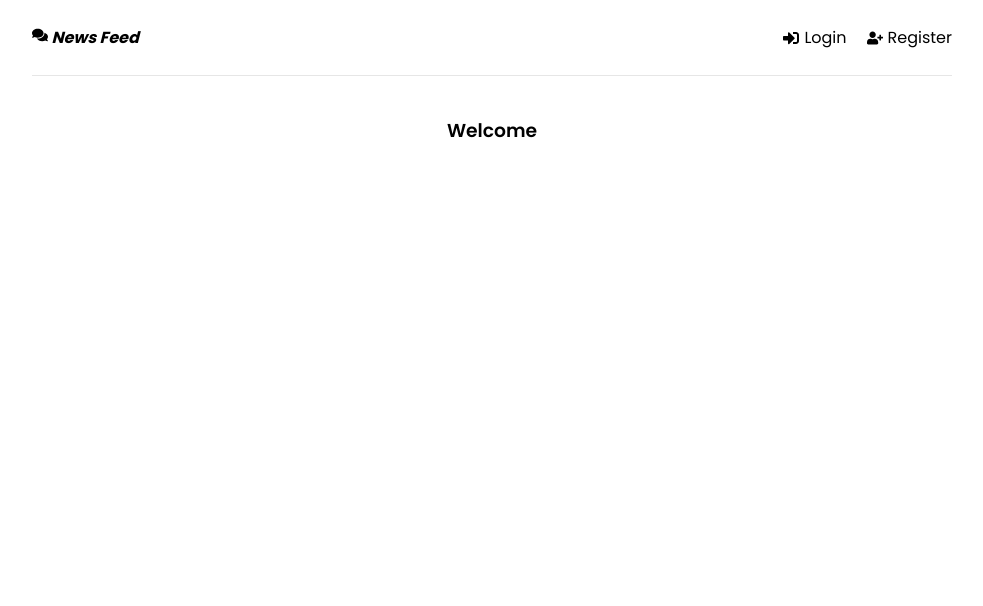
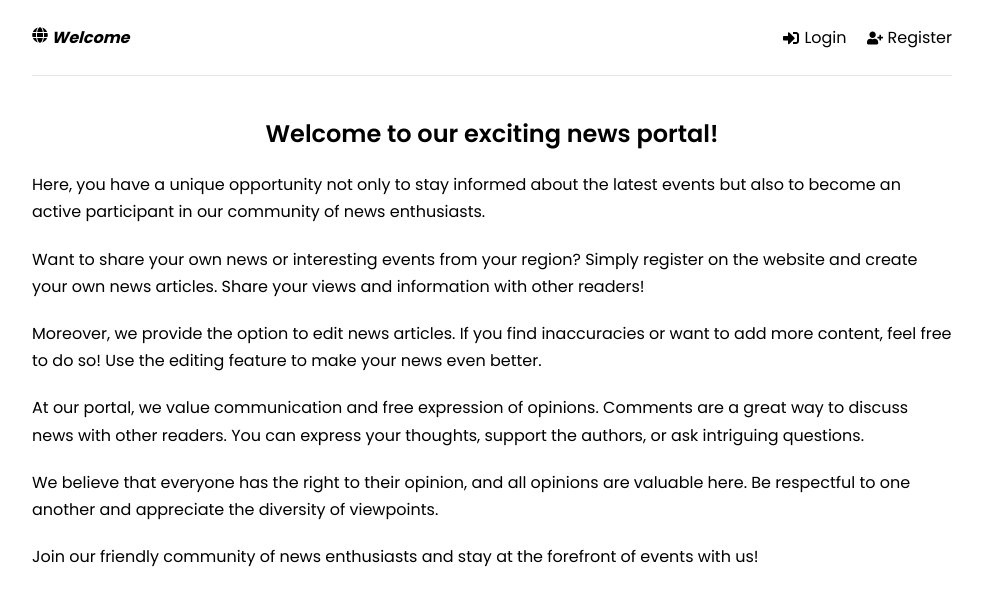
Before and after one commit to S1lkway/blog_mern, a React (Create React App) app in the folder frontend/: page / in a window 1280 px wide. Shown: the top 606 px of the page, without its empty margins (148-1131 px from the left). Built offline with nearby package versions, Linux system fonts and the light colour scheme.

Commit message:
add main page text in header

```diff
--- a/frontend/src/components/Header.jsx
+++ b/frontend/src/components/Header.jsx
@@ -1,4 +1,4 @@
-import { FaComments, FaBookOpen, FaSignInAlt, FaSignOutAlt, FaUserPlus, FaUserEdit } from 'react-icons/fa'
+import { FaComments, FaBookOpen, FaSignInAlt, FaSignOutAlt, FaUserPlus, FaUserEdit, FaGlobe } from 'react-icons/fa'
 import { Link, useNavigate } from 'react-router-dom'
 import { useSelector, useDispatch } from 'react-redux'
 import { logout, reset } from '../features/auth/authSlice'
@@ -20,9 +20,16 @@ function Header() {
   return (
     <header className='header'>
       <div className='logo'>
-        <Link to='/news'>
-          <h4><i>< FaComments /> News Feed </i></h4>
-        </Link>
+        {user ? (
+          <Link to='/news'>
+            <h4><i>< FaComments /> News Feed </i></h4>
+          </Link>
+        ) : (
+          <Link to='/'>
+            <h4><i>< FaGlobe /> Welcome </i></h4>
+          </Link>
+        )}
+
       </div>
       <ul>
         {user ? (
--- a/frontend/src/index.css
+++ b/frontend/src/index.css
@@ -61,6 +61,11 @@ h3 {
 .content {
   width: 100%;
   margin: 0 auto;
+}
+
+.welcomeText p {
+  text-align: left;
+  margin-top: 20px;
 }
 
 /** REACTMODAL WINDOWS             */
@@ -364,7 +369,7 @@ h1 {
 .commentForm form {
   display: flex;
   align-items: center;
-  /* padding: 0rem 1rem; */
+  padding: 0rem 3rem;
 }
 
 .commentTextArea {
--- a/frontend/src/pages/Main.jsx
+++ b/frontend/src/pages/Main.jsx
@@ -1,6 +1,21 @@
 function Main() {
   return (
-    <h3>Welcome</h3>
+    <div>
+      <h2>Welcome to our exciting news portal!</h2>
+      <div className="welcomeText">
+        <p>Here, you have a unique opportunity not only to stay informed about the latest events but also to become an active participant in our community of news enthusiasts.</p>
+
+        <p>Want to share your own news or interesting events from your region? Simply register on the website and create your own news articles. Share your views and information with other readers!</p>
+
+        <p>Moreover, we provide the option to edit news articles. If you find inaccuracies or want to add more content, feel free to do so! Use the editing feature to make your news even better.</p>
+
+        <p>At our portal, we value communication and free expression of opinions. Comments are a great way to discuss news with other readers. You can express your thoughts, support the authors, or ask intriguing questions.</p>
+
+        <p>We believe that everyone has the right to their opinion, and all opinions are valuable here. Be respectful to one another and appreciate the diversity of viewpoints.</p>
+
+        <p>Join our friendly community of news enthusiasts and stay at the forefront of events with us!</p>
+      </div>
+    </div>
   )
 }
 
--- a/frontend/src/pages/News/NewsComment.jsx
+++ b/frontend/src/pages/News/NewsComment.jsx
@@ -1,5 +1,5 @@
 import { RiCloseFill } from "react-icons/ri";
-import { HiOutlineHeart } from "react-icons/hi";
+// import { HiOutlineHeart } from "react-icons/hi";
 import { useDispatch, useSelector } from 'react-redux'
 import { deleteComment } from "../../features/news/newsSlice";
 
@@ -40,9 +40,9 @@ function NewsComment(params) {
           <span className='commentDate'>
             {new Date(comment.createdAt).toLocaleString('en-US')}
           </span>
-          <button className='commentButton' title="Like comment">
+          {/* <button className='commentButton' title="Like comment">
             <HiOutlineHeart />
-          </button>
+          </button> */}
         </div>
 
       </div >
```
